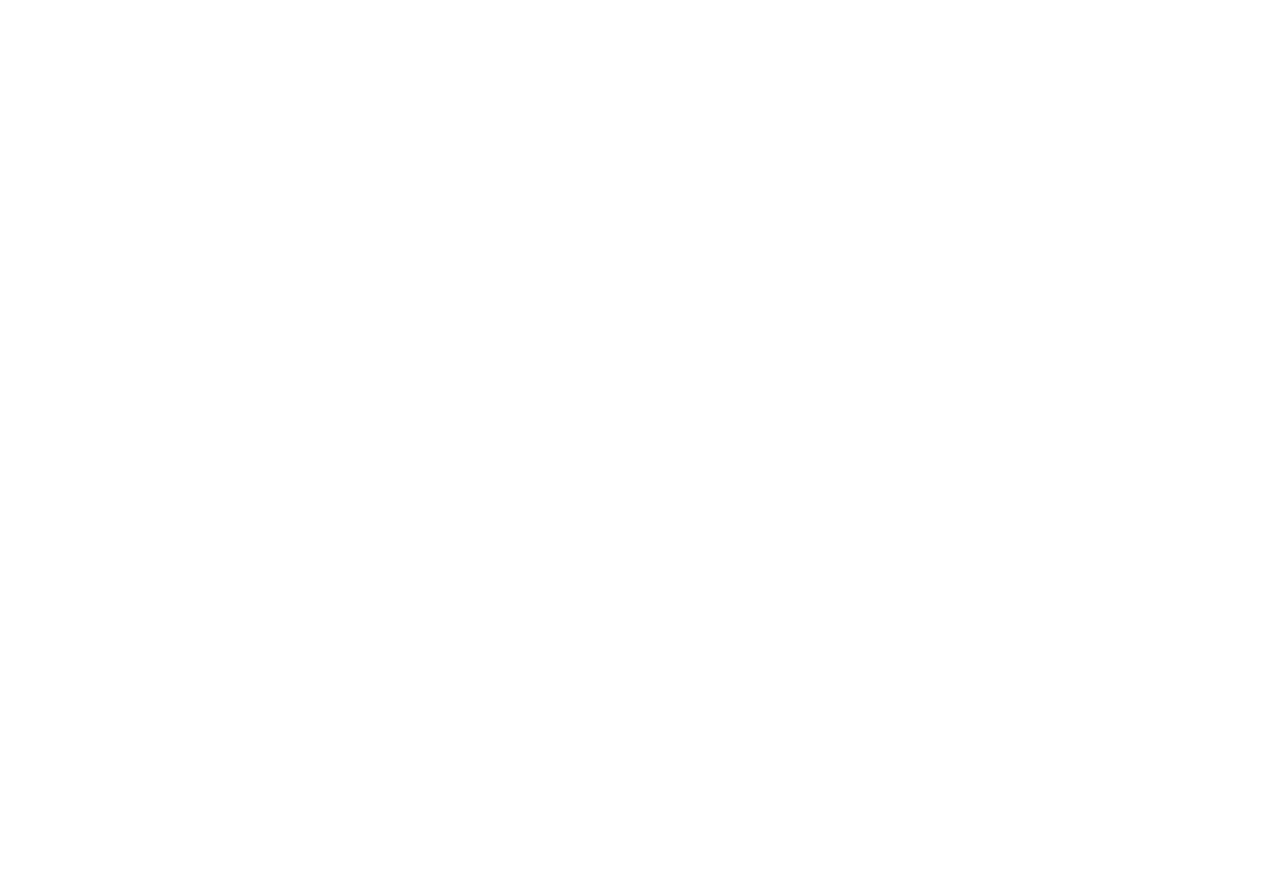
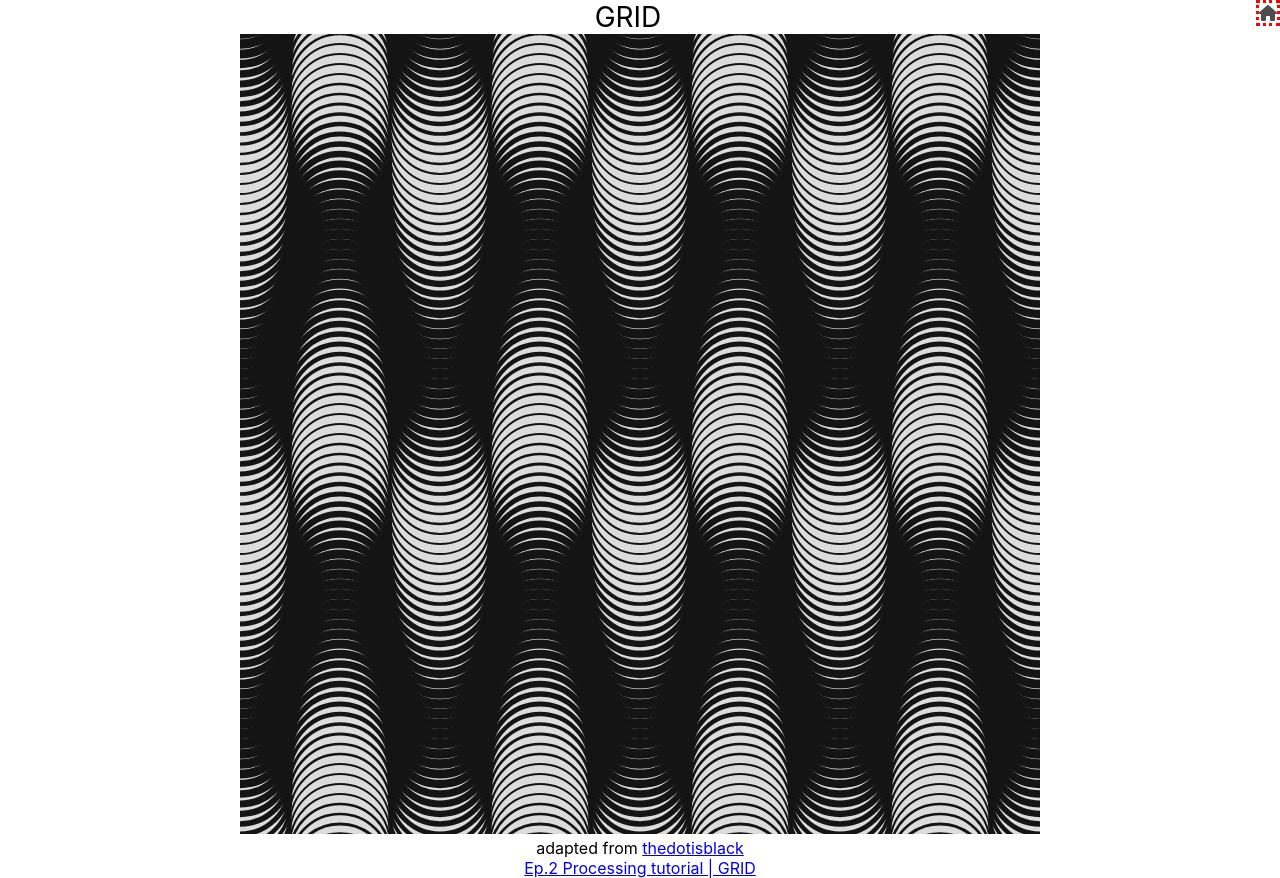
Before and after one commit to vegalla/react-processing, a React (Create React App) app: page /02 in a window 1280 px wide. Before the commit this address had no page. Before the commit the page ends 800 px from the top, so only its background shows below. Built offline with nearby package versions, Linux system fonts and the light colour scheme.

Commit message:
Add GRID code and home link

```diff
--- a/src/App.js
+++ b/src/App.js
@@ -5,6 +5,7 @@
 import GalleryPage from './Components/GalleryPage';
 
 import TDIB01 from './Processing/thedotisblack01';
+import TDIB02 from './Processing/thedotisblack02';
 
 function App() {
   return (
@@ -20,6 +21,14 @@
               description="Ep.1 Processing tutorial | GENERATIVE CIRCLE with line and loop"
             />
           } />
+          <Route path="02" element={
+            <GalleryPage
+              header="GRID"
+              process={TDIB02}
+              hyperlink="https://www.youtube.com/watch?v=1dPFgWT2Aio&list=PLbLdd1fdNg5zPBMYYZLO2JVqMrBkK5Lux&index=6"
+              description="Ep.2 Processing tutorial | GRID"
+            />
+          } />
         </Route>
       </Routes>
     </BrowserRouter>
--- a/src/Components/GalleryHome.js
+++ b/src/Components/GalleryHome.js
@@ -2,6 +2,7 @@
 import { Link } from 'react-router-dom';
 
 import static01 from '../Assets/01.png';
+import static02 from '../Assets/02.png';
 
 import styles from './GalleryHome.module.css';
 
@@ -10,8 +11,14 @@
         <div className={styles.DisplayZone}>
             <div className={styles.DisplayItem}>
                 <span>
-                    <img className={styles.Thumbnail} src={static01} alt="GENERATIVE CIRCLE GRID" />
+                    <img className={styles.Thumbnail} src={static01} />
                     <Link to="/01">GENERATIVE CIRCLE</Link>
+                </span>
+            </div>
+            <div className={styles.DisplayItem}>
+                <span>
+                    <img className={styles.Thumbnail} src={static02}/>
+                    <Link to="/02">GRID</Link>
                 </span>
             </div>
         </div>
--- a/src/Processing/thedotisblack01.js
+++ b/src/Processing/thedotisblack01.js
@@ -54,7 +54,6 @@
         return myP5.remove;
     }, [])
 
-
     return (
         <div ref={p5Ref} />
     )
--- /dev/null
+++ b/src/Processing/thedotisblack02.js
@@ -0,0 +1,51 @@
+import React, { useEffect } from 'react';
+import p5 from 'p5';
+
+const TDIB02 = () => {
+
+    const p5Ref = React.createRef();
+
+    const Sketch = (p5) => {
+
+        p5.setup = () => {
+            p5.createCanvas(800, 800);
+        }
+
+        let sw;
+        let alpha = 1;
+        let yStep = 10;
+        let arcSize = 200;
+
+        p5.draw = () => {
+            p5.background(220);
+            p5.noFill();
+
+            p5.stroke(20);
+            for (let y = -arcSize; y < p5.height + arcSize; y += yStep) {
+                sw = p5.map(p5.sin(p5.radians(y + alpha)), -1, 1, 2, yStep);
+                p5.strokeWeight(sw);
+                for (let x1 = 0; x1 < p5.width + arcSize; x1 += arcSize) {
+                    p5.arc(x1, y, arcSize / 2, arcSize / 2, 0, p5.PI);
+                }
+                sw = p5.map(p5.sin(p5.radians(y - alpha)), -1, 1, 2, yStep);
+                p5.strokeWeight(sw);
+                for (let x2 = 0; x2 < p5.width + arcSize; x2 += arcSize) {
+                    p5.arc(x2 + arcSize / 2, y, arcSize / 2, arcSize / 2, p5.PI, p5.TWO_PI);
+                }
+            }
+            alpha += 0.5
+        }
+    }
+
+    useEffect(() => {
+        const myP5 = new p5(Sketch, p5Ref.current);
+        return myP5.remove;
+    }, [])
+
+    return (
+        <div ref={p5Ref} />
+    )
+
+}
+
+export default TDIB02;
```
Also changed, not shown: src/Assets/02.png (added).
